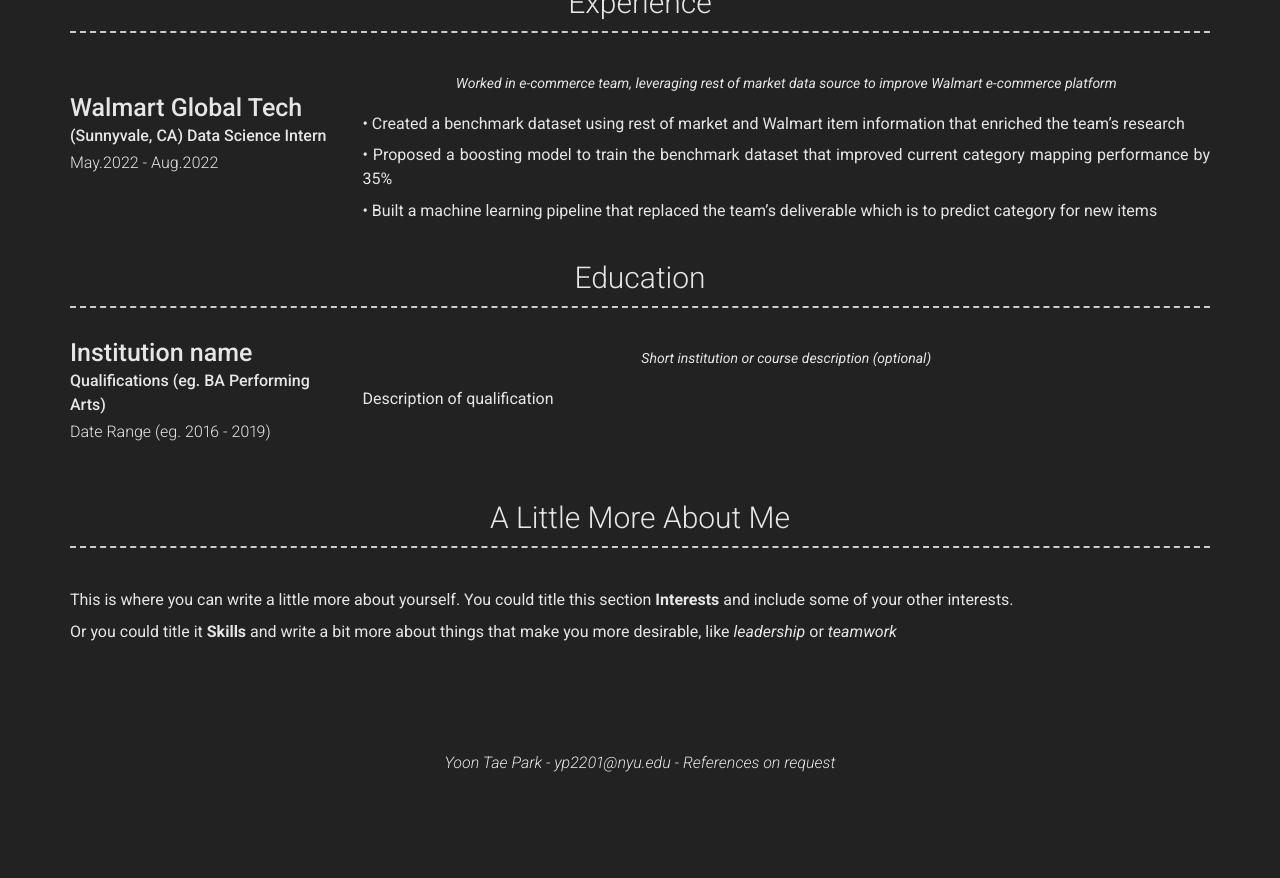
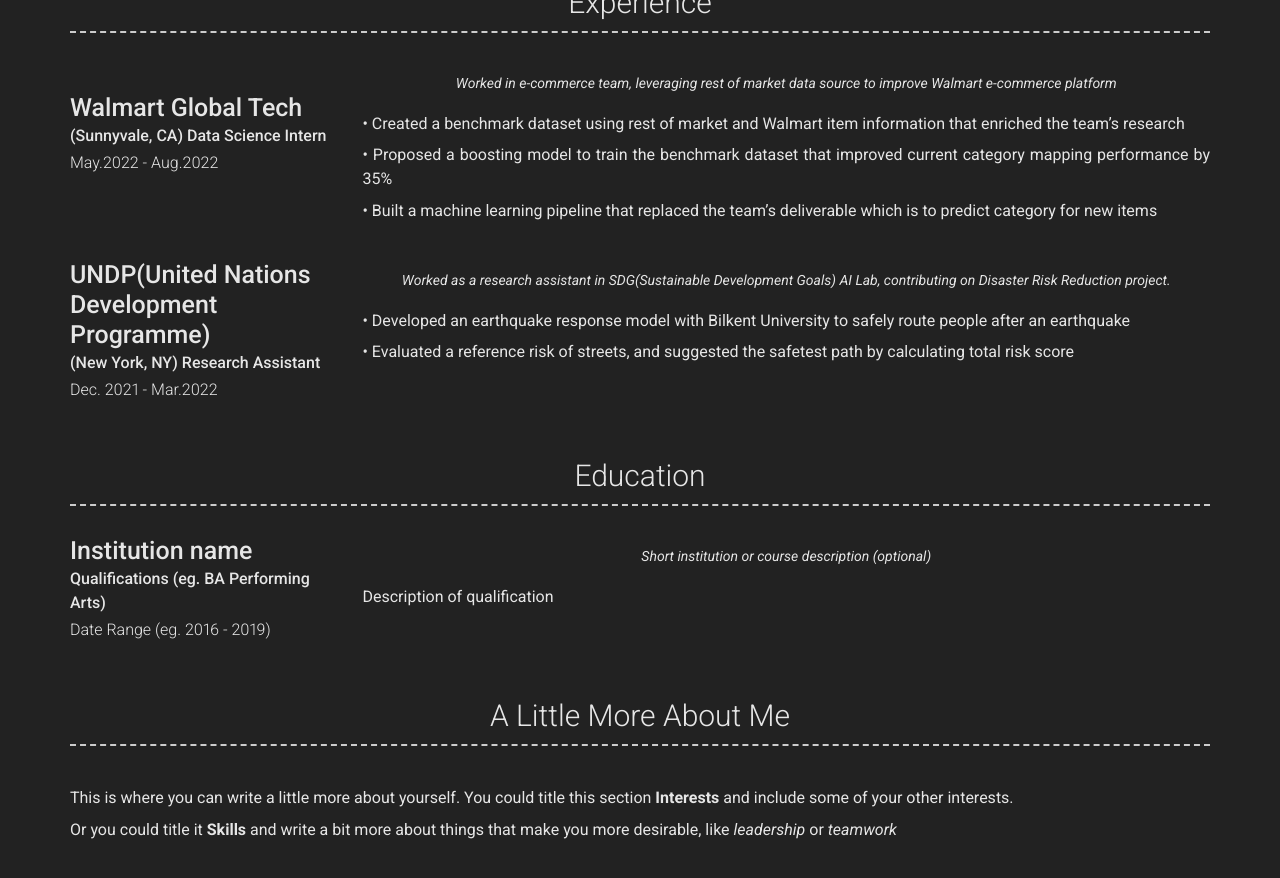
Before and after one commit to sproogen/modern-resume-theme, a Jekyll site: the page built from index.md, in a window 1280 px wide and 900 px high, scrolled down 915 px. Shown: the top 878 px of the window. Built offline with Jekyll 4.4.1, drawn with Linux system fonts in a browser that asks for light colours; nearby versions of some CDN libraries; before the commit the page ends 1698 px from its top, so only the background shows below that.

Commit message:
config_1106_2033

```diff
--- a/_config.yml
+++ b/_config.yml
@@ -49,7 +49,6 @@
 # About Section
 # about_title: About Me (Use this to override about section title)
 about_profile_image: /images/profile.jpg
-about_profile_image: /assets/Resume_YoonTaePark.pdf
 about_content: | # this will include new lines to allow paragraphs
   Hi, my name is Yoon and I'm a 2nd year MS student studying Data Science at NYU.
   My expected graduation is in May 2023, and I'm actively looking for Data Scientist opportunities after graduation.
@@ -118,6 +117,22 @@
 
           • Built a machine learning pipeline that replaced the team’s deliverable which is to predict category for new items
 
+      - layout: left
+        title: UNDP(United Nations Development Programme)
+        sub_title: |
+          (New York, NY)
+
+          Research Assistant
+        caption: Dec. 2021 - Mar.2022
+        # link: Link to company (optional)
+        quote: >
+          Worked as a research assistant in SDG(Sustainable Development Goals) AI Lab, contributing on Disaster Risk Reduction project.
+        description: | # this will include new lines to allow paragraphs
+          • Developed an earthquake response model with Bilkent University to safely route people after an earthquake
+
+          • Evaluated a reference risk of streets, and suggested the safetest path by calculating total risk score
+
+
   - title: Education
     layout: list
     content:
@@ -129,6 +144,7 @@
           Short institution or course description (optional)
         description: | # this will include new lines to allow paragraphs
           Description of qualification
+
   - title: A Little More About Me
     layout: text
     content: | # this will include new lines to allow paragraphs
```
